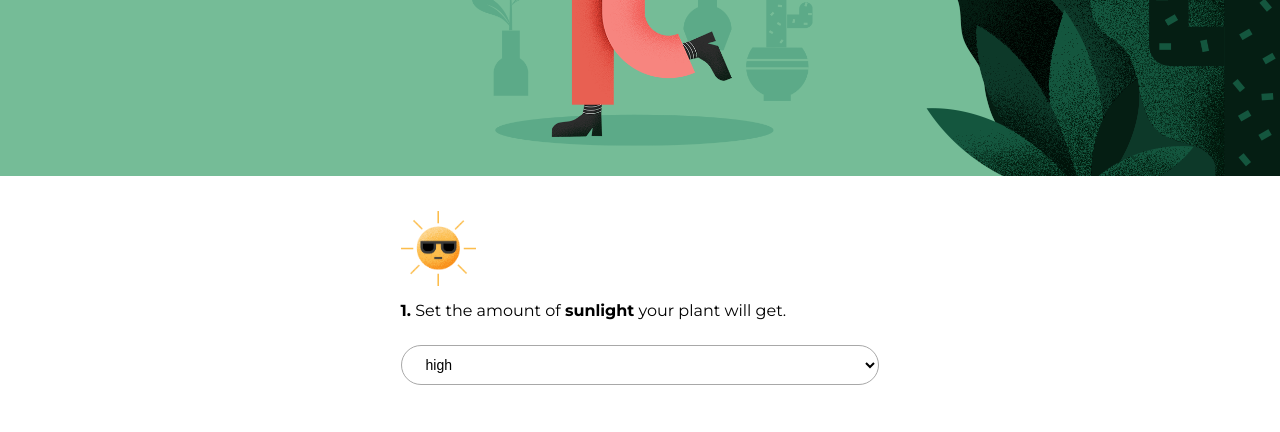
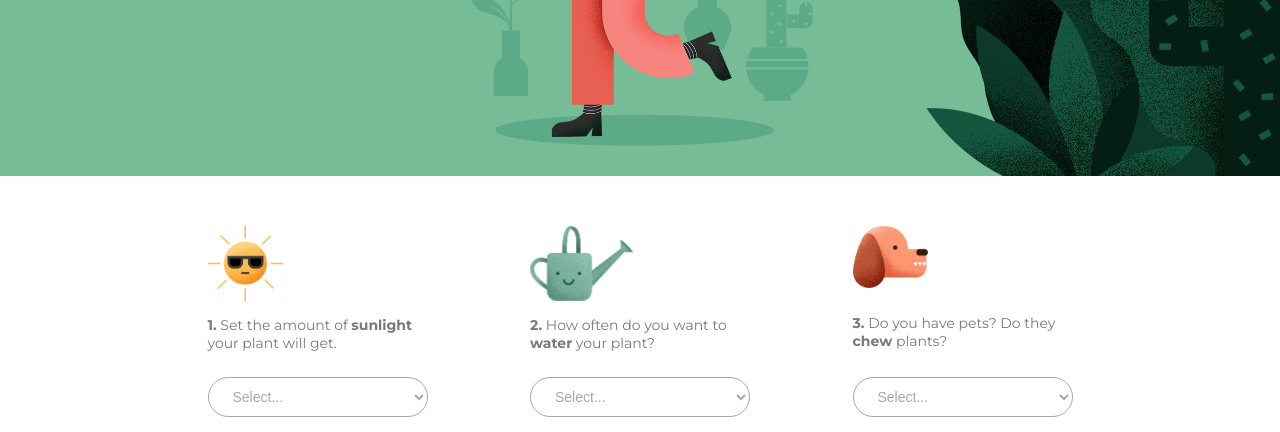
Before and after one commit to rennanmelo/greenthumb, a website built with Parcel: page index.html in a window 1280 px wide. Shown: the part 324-756 px from the top of the page. Built offline with nearby package versions, Linux system fonts and the light colour scheme.

Commit message:
Created static Filter section on desktop

```diff
--- a/index.html
+++ b/index.html
@@ -29,6 +29,7 @@
           <label for="sunlight" class="filter__label"><b>1.</b> Set the amount of <b>sunlight</b> your plant will
             get.</label>
           <select id="sunlight" class="filter__select">
+            <option disabled selected value="null">Select...</option>
             <option value="high">high</option>
             <option value="low">low</option>
             <option value="no">no</option>
@@ -39,6 +40,7 @@
             <b>water</b> your
             plant?</label>
           <select id="sunlight" class="filter__select">
+            <option disabled selected value="null">Select...</option>
             <option value="high">high</option>
             <option value="low">low</option>
             <option value="no">no</option>
@@ -49,6 +51,7 @@
             <b>chew</b>
             plants?</label>
           <select id="sunlight" class="filter__select">
+            <option disabled selected value="null">Select...</option>
             <option value="high">high</option>
             <option value="low">low</option>
             <option value="no">no</option>
--- a/styles/filter.scss
+++ b/styles/filter.scss
@@ -9,6 +9,9 @@
 
   &__item {
     border: 0;
+    display: flex;
+    flex-direction: column;
+    justify-content: space-between;
 
     &:not(:last-child) {
       margin-bottom: 50px;
@@ -18,6 +21,8 @@
   &__label {
     margin-bottom: 25px;
     display: inline-block;
+    font-size: 14px;
+    color: #797979;
 
     &::before {
       content: '';
@@ -43,6 +48,7 @@
         content: '';
         background-image: url('/images/illustrations/dog.png');
         height: 62px;
+        margin-bottom: 26px;
       }
     }
   }
@@ -54,6 +60,30 @@
     border-radius: 40px;
     border: 1px solid #A8A8A8;
     background: none;
-    font-size: 14px;;
+    font-size: 14px;
+    color: #A8A8A8;
+    outline: none;
   }
 }
+
+// Tablet and Desktop
+@media screen and (min-width: 768px) {
+  .filter {
+    padding: 50px 35px;
+
+    &__form {
+      flex-direction: row;
+      align-items: stretch;
+      justify-content: space-between;
+    }
+
+    &__item {
+      width: 33%;
+      max-width: 220px;
+
+      &:not(:last-child) {
+        margin-bottom: 0;
+      }
+    }
+  }
+}
```
